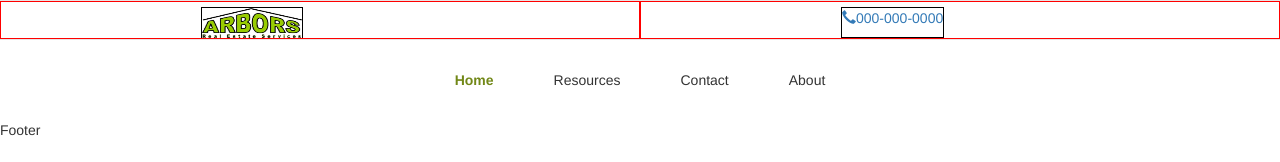
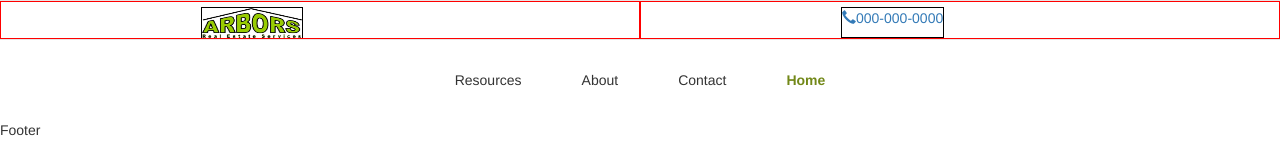
Before and after one commit to zalnoory/Arbors-Real-Estate-Services-LLC, a React (Create React App) app: page / in a window 1280 px wide. Shown: the top 162 px of the page. Built offline with nearby package versions, Linux system fonts and the light colour scheme.

Commit message:
floated nav bar to the rigt

```diff
--- a/src/components/NavContent.js
+++ b/src/components/NavContent.js
@@ -6,16 +6,15 @@ const NavContent = () => {
     return(
         <div className="nav-container">
           <NavList>
-
           <NavListItem>
-                  <HomeAnchor href="index.js" class="home">
-                    Home
-                     </HomeAnchor>
+                  <NavAnchor href="index.js" class="resources">
+                   Resources
+                     </NavAnchor>
             </NavListItem>
 
           <NavListItem>
-                  <NavAnchor href="index.js" class="resources">
-                   Resources
+                 <NavAnchor class="active" href="#about">
+                  About
                   </NavAnchor>
                </NavListItem>
 
@@ -26,10 +25,13 @@ const NavContent = () => {
                 </NavListItem>
 
           <NavListItem>
-                 <NavAnchor class="active" href="#about">
-                  About
-                  </NavAnchor>
+                  <HomeAnchor href="index.js" class="home">
+                    Home
+                     </HomeAnchor>
                </NavListItem>
+
+
+
 
             </NavList>
          </div>
```
Lines whose indentation alone changed are shown as unchanged.
